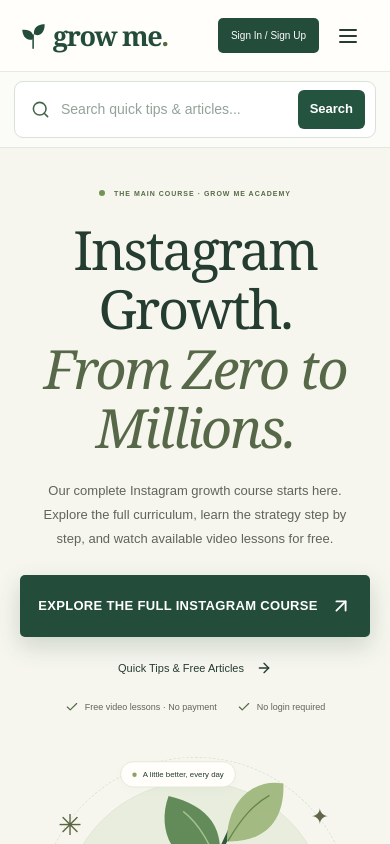
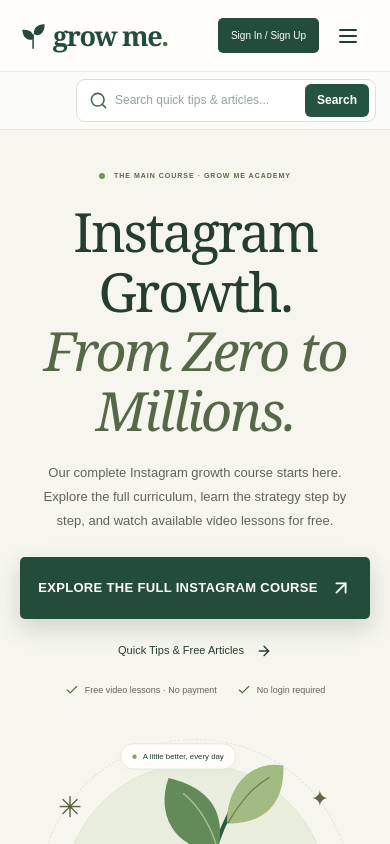
Before and after one commit to AdrijaHimavat/english-website, a Next.js app: page / in a window 390 px wide. Shown: the top 844 px of the page. Built offline with nearby package versions, Linux system fonts and the light colour scheme; no server answers.

Commit message:
Shrink global search bar to compact right-aligned width

```diff
--- a/app/globals.css
+++ b/app/globals.css
@@ -3018,3 +3018,6 @@
 
 /* Header search across the site; no photo in floating CTA */
 .gm-floating-person{display:none!important}.gm-floating-course{bottom:20px;right:24px}.gm-floating-close{top:-13px}.gm-header-search-wrap{border-top:1px solid #e5ebe2;background:#fbfcf8;padding:11px 22px}.gm-header-search{max-width:1160px;margin:auto;display:flex;align-items:center;gap:11px;background:white;border:1px solid #d8e2d6;border-radius:9px;padding:8px 10px 8px 16px;color:#45654b}.gm-header-search input{border:0;background:transparent;outline:none;flex:1;min-width:0;font:inherit;font-size:14px;color:#284735}.gm-header-search button{background:#245440;color:white;border:0;border-radius:6px;padding:9px 18px;font-size:13px;font-weight:700;cursor:pointer}@media(max-width:700px){.gm-header-search-wrap{padding:9px 14px}.gm-header-search button{padding:9px 12px}.gm-floating-course{bottom:12px;right:12px}.gm-floating-close{top:-13px}}
+
+/* Compact article search beneath header */
+.gm-header-search-wrap{padding:8px 22px;display:flex;justify-content:flex-end}.gm-header-search{width:min(100%,370px);max-width:370px;margin:0;min-height:38px;padding:4px 6px 4px 12px;gap:7px}.gm-header-search input{font-size:12px}.gm-header-search button{padding:7px 12px;font-size:12px}@media(max-width:700px){.gm-header-search-wrap{padding:7px 14px}.gm-header-search{max-width:300px}}
```
